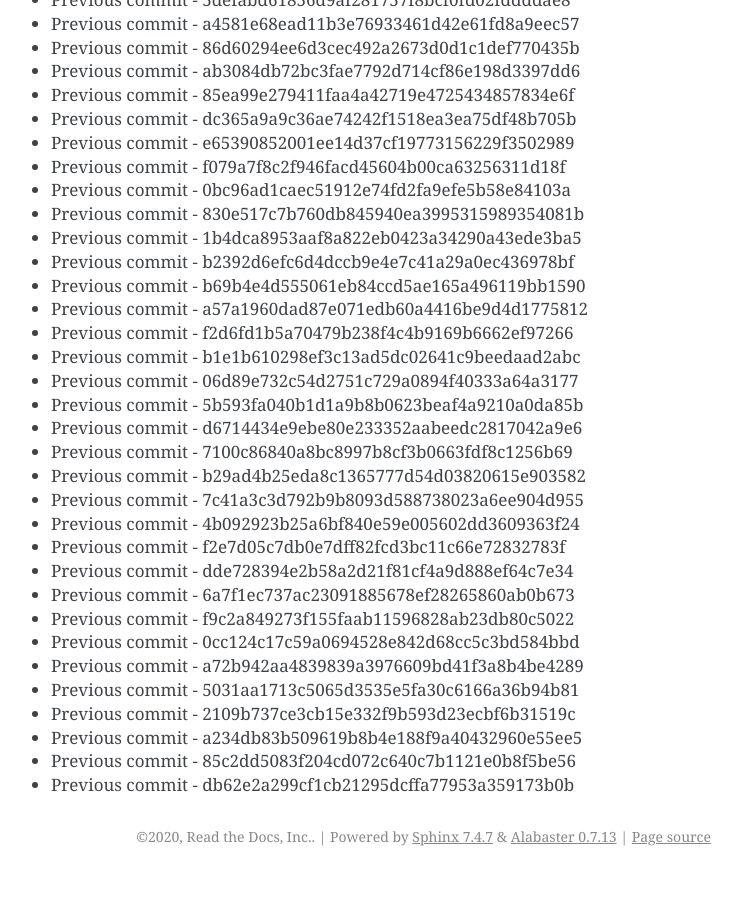
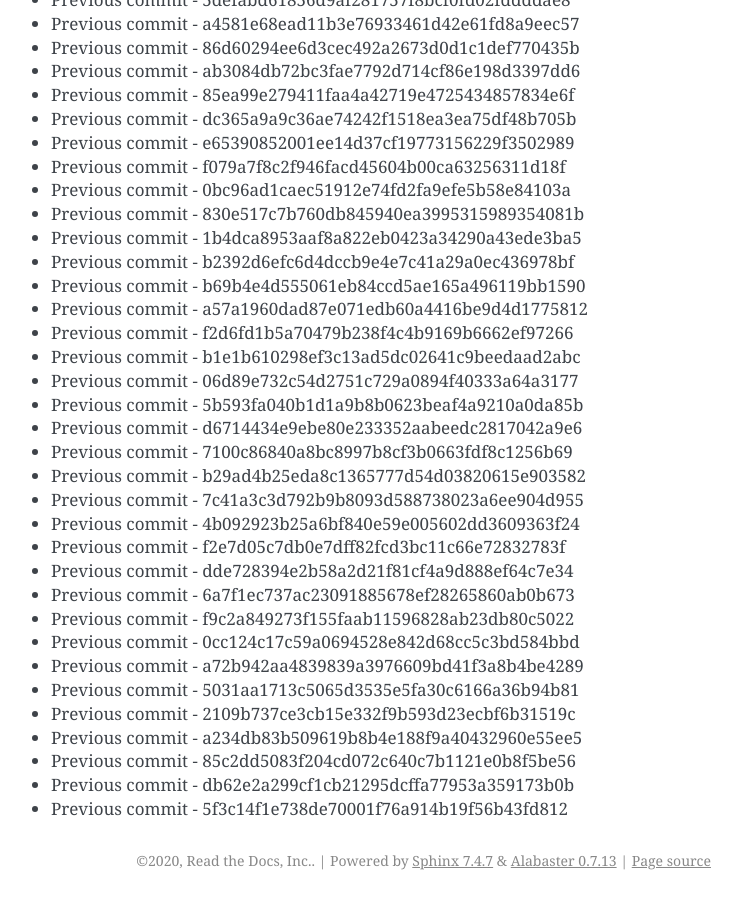
Before and after one commit to readthedocs/rtd-git-stresstest, a Sphinx documentation site: the page built from docs/updates.rst, in a window 1280 px wide and 900 px high, scrolled down 71951 px. Shown: the whole window, without its empty margins (399-1141 px from the left). Built offline with Sphinx 7.4.7, drawn with Linux system fonts in a browser that asks for light colours; before the commit the page ends 72827 px from its top, so only the background shows below that.

Commit message:
Generating commit from previous: 5f3c14f1e738de70001f76a914b19f56b43fd812

```diff
--- a/docs/updates.rst
+++ b/docs/updates.rst
@@ -3055,3 +3055,4 @@ It can be tested for any performance characteristics.
 * Previous commit - a234db83b509619b8b4e188f9a40432960e55ee5
 * Previous commit - 85c2dd5083f204cd072c640c7b1121e0b8f5be56
 * Previous commit - db62e2a299cf1cb21295dcffa77953a359173b0b
+* Previous commit - 5f3c14f1e738de70001f76a914b19f56b43fd812
```
